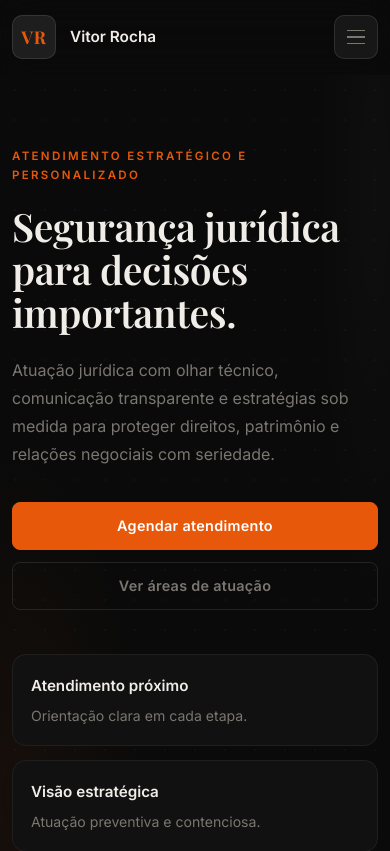
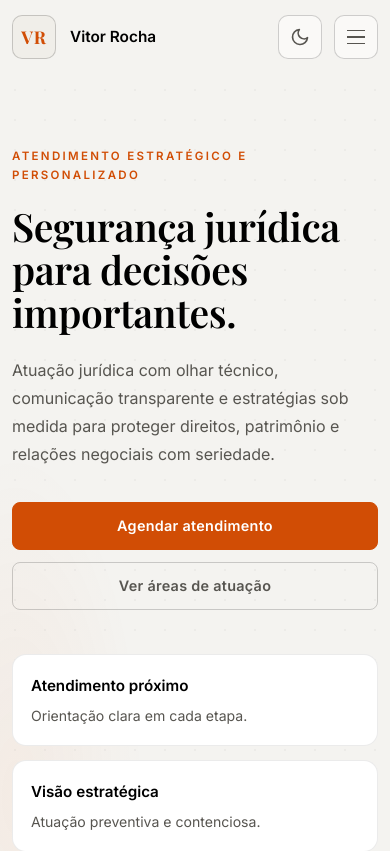
Before and after one commit to AbnerDev19/advogado, a plain HTML site: page index.html in a window 390 px wide. Shown: the top 851 px of the page. Drawn offline with nearby package versions, Linux system fonts and the light colour scheme.

Commit message:
Add files via upload

```diff
--- a/index.html
+++ b/index.html
@@ -25,18 +25,18 @@
                 </span>
             </a>
 
-            <button
-                class="menu-toggle"
-                id="menu-toggle"
-                type="button"
-                aria-label="Abrir menu"
-                aria-expanded="false"
-                aria-controls="nav-menu"
-            >
-                <span></span>
-                <span></span>
-                <span></span>
-            </button>
+            <div class="header-actions">
+                <button id="theme-toggle" class="theme-toggle" aria-label="Alternar tema">
+                    <svg class="icon-sun" xmlns="http://www.w3.org/2000/svg" width="20" height="20" viewBox="0 0 24 24" fill="none" stroke="currentColor" stroke-width="2" stroke-linecap="round" stroke-linejoin="round"><circle cx="12" cy="12" r="5"></circle><line x1="12" y1="1" x2="12" y2="3"></line><line x1="12" y1="21" x2="12" y2="23"></line><line x1="4.22" y1="4.22" x2="5.64" y2="5.64"></line><line x1="18.36" y1="18.36" x2="19.78" y2="19.78"></line><line x1="1" y1="12" x2="3" y2="12"></line><line x1="21" y1="12" x2="23" y2="12"></line><line x1="4.22" y1="19.78" x2="5.64" y2="18.36"></line><line x1="18.36" y1="5.64" x2="19.78" y2="4.22"></line></svg>
+                    <svg class="icon-moon" xmlns="http://www.w3.org/2000/svg" width="20" height="20" viewBox="0 0 24 24" fill="none" stroke="currentColor" stroke-width="2" stroke-linecap="round" stroke-linejoin="round" style="display: none;"><path d="M21 12.79A9 9 0 1 1 11.21 3 7 7 0 0 0 21 12.79z"></path></svg>
+                </button>
+
+                <button class="menu-toggle" id="menu-toggle" type="button" aria-label="Abrir menu" aria-expanded="false" aria-controls="nav-menu">
+                    <span></span>
+                    <span></span>
+                    <span></span>
+                </button>
+            </div>
 
             <nav class="site-nav" id="nav-menu" aria-label="Navegação principal">
                 <ul>
--- a/script.js
+++ b/script.js
@@ -66,4 +66,39 @@ document.addEventListener('DOMContentLoaded', () => {
     } else {
         revealItems.forEach(item => item.classList.add('is-visible'));
     }
+
+    // ==========================================
+    // Lógica do Tema Claro/Escuro (Dark Mode Toggle)
+    // ==========================================
+    const themeToggleBtn = document.getElementById('theme-toggle');
+    const rootHtml = document.documentElement; // Pega a tag <html>
+
+    if (themeToggleBtn) {
+        // Verifica se há um tema salvo no LocalStorage
+        const savedTheme = localStorage.getItem('adv_theme');
+
+        // Verifica a preferência do sistema operacional
+        const systemPrefersLight = window.matchMedia('(prefers-color-scheme: light)').matches;
+
+        // Aplica o tema claro se salvo, ou se for a preferência do sistema (e nada foi salvo)
+        if (savedTheme === 'light' || (!savedTheme && systemPrefersLight)) {
+            rootHtml.setAttribute('data-theme', 'light');
+        }
+
+        // Evento de clique no botão
+        themeToggleBtn.addEventListener('click', () => {
+            const currentTheme = rootHtml.getAttribute('data-theme');
+            let targetTheme = 'light';
+
+            if (currentTheme === 'light') {
+                targetTheme = 'dark';
+                rootHtml.removeAttribute('data-theme'); // Remove para voltar ao Dark (padrão)
+            } else {
+                rootHtml.setAttribute('data-theme', 'light');
+            }
+
+            // Salva a escolha no navegador do usuário
+            localStorage.setItem('adv_theme', targetTheme);
+        });
+    }
 });
--- a/style.css
+++ b/style.css
@@ -231,7 +231,33 @@ h1, h2, h3 {
 
 .site-nav a:hover { color: var(--text-light); }
 
-/* ── Menu toggle ── */
+/* ── Menu toggle e Tema ── */
+.header-actions {
+    display: flex;
+    align-items: center;
+    gap: 12px;
+}
+
+.theme-toggle {
+    display: flex;
+    align-items: center;
+    justify-content: center;
+    width: 44px;
+    height: 44px;
+    border-radius: 10px;
+    background: var(--surface-2);
+    border: 1px solid var(--line-strong);
+    color: var(--text-soft);
+    cursor: pointer;
+    transition: all 0.2s ease;
+}
+
+.theme-toggle:hover {
+    color: var(--accent);
+    border-color: var(--accent);
+    transform: translateY(-1px);
+}
+
 .menu-toggle {
     display: none;
     width: 44px;
@@ -919,3 +945,55 @@ h1, h2, h3 {
         transform: none;
     }
 }
+
+/* ============================================================
+   TEMA CLARO (Light Mode)
+   ============================================================ */
+[data-theme="light"] {
+    /* Superfícies */
+    --bg:               #f4f3f0;
+    --surface:          #ffffff;
+    --surface-2:        #faf9f7;
+    --surface-3:        #f0eee9;
+    --surface-dark:     #eae7e0;
+    --surface-dark-2:   #e2dfd6;
+
+    /* Texto */
+    --text:             #1a1918;
+    --text-soft:        #575550;
+    --text-muted:       #807c75;
+    --text-light:       #000000;
+    --text-muted-dark:  #a6a29a;
+
+    /* Bordas */
+    --line:             rgba(0, 0, 0, 0.08);
+    --line-dark:        rgba(0, 0, 0, 0.12);
+    --line-strong:      rgba(0, 0, 0, 0.18);
+
+    /* Acento (Laranja ajustado para contraste no claro) */
+    --accent:           #d14d05;
+    --accent-hover:     #b04104;
+    --accent-dim:       rgba(209, 77, 5, 0.08);
+    --accent-glow:      rgba(209, 77, 5, 0.04);
+
+    /* Sombras mais suaves */
+    --shadow-sm:        0 1px 3px rgba(0, 0, 0, 0.05), 0 4px 12px rgba(0, 0, 0, 0.03);
+    --shadow-lg:        0 4px 6px rgba(0, 0, 0, 0.04), 0 16px 40px rgba(0, 0, 0, 0.06);
+}
+
+/* Ajustes específicos para o Header no Tema Claro */
+[data-theme="light"] .site-header {
+    background: rgba(244, 243, 240, 0.90);
+}
+[data-theme="light"] .site-header.scrolled {
+    background: rgba(255, 255, 255, 0.98);
+}
+
+/* Troca de ícones baseada no tema */
+[data-theme="light"] .icon-sun { display: none; }
+[data-theme="light"] .icon-moon { display: block !important; }
+
+/* Inverter gradientes visuais do hero para a versão clara */
+[data-theme="light"] .hero-overlay {
+    background-image: radial-gradient(rgba(0,0,0,0.03) 1px, transparent 1px);
+}
```
Also changed, not shown: noticias.html (+12 -12 lines).
